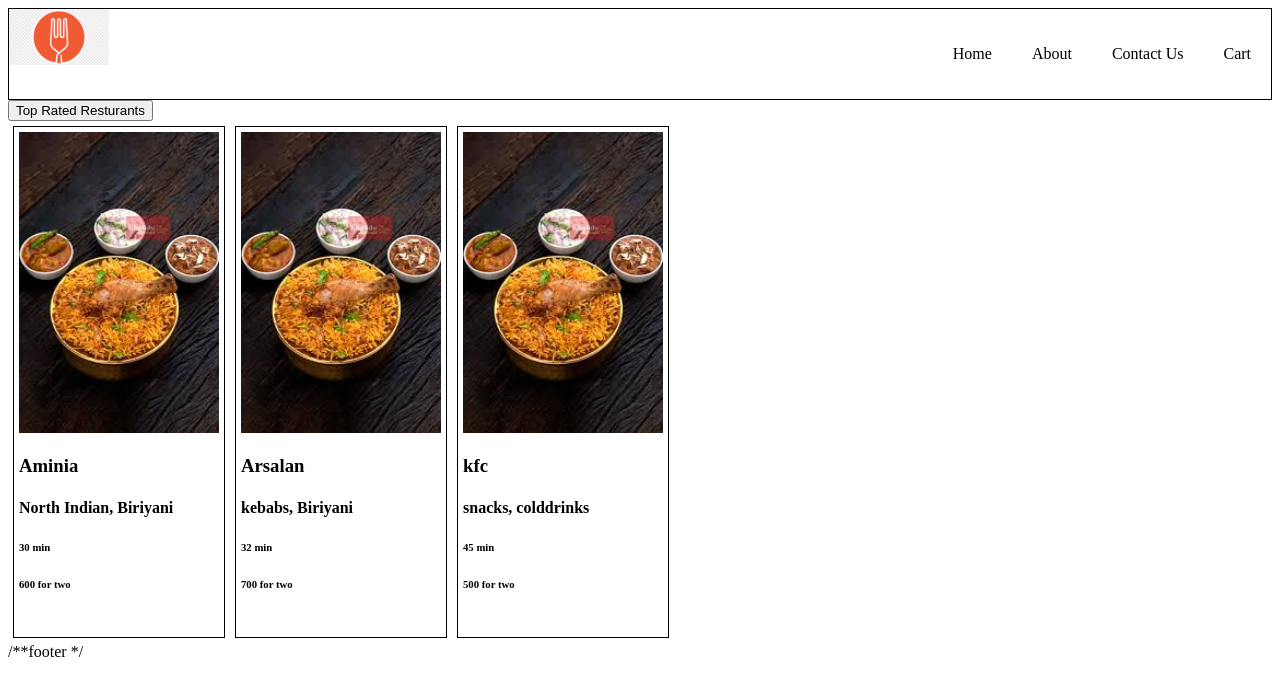
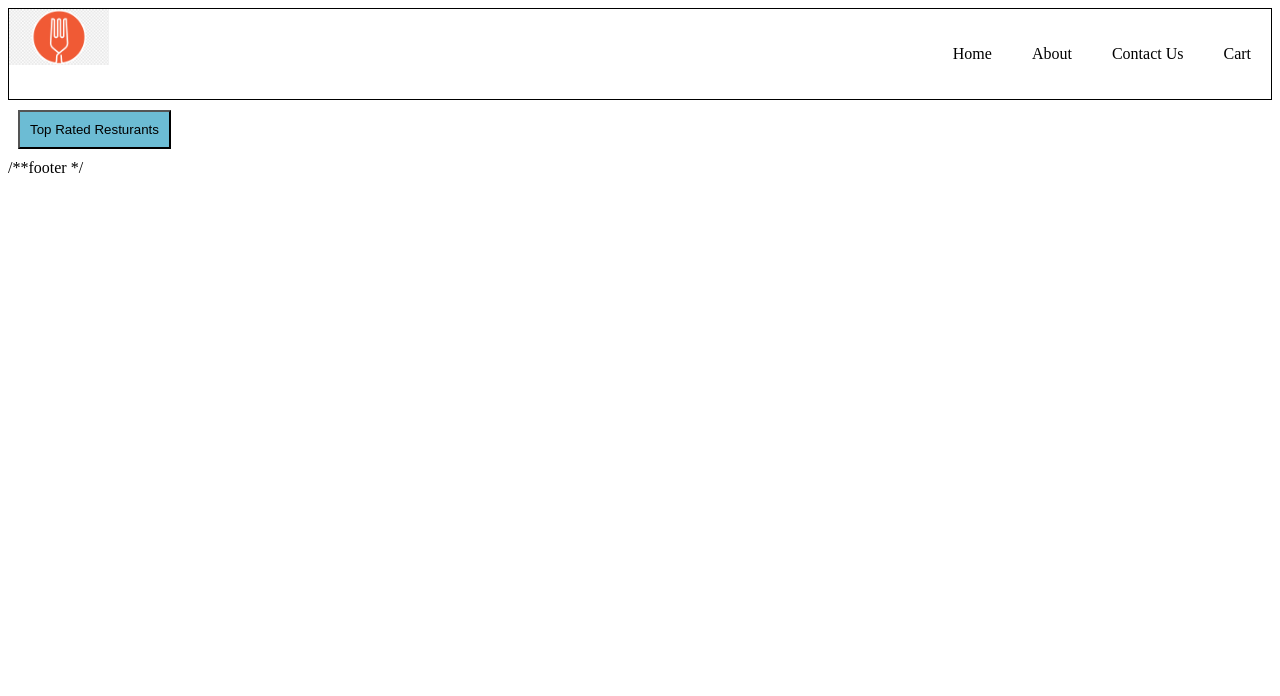
Before and after one commit to dity51028/namaste-react, a React (Vite) app: page / in a window 1280 px wide. Shown: the top 696 px of the page. Built offline with nearby package versions, Linux system fonts and the light colour scheme.

Commit message:
using hooks

```diff
--- a/App.js
+++ b/App.js
@@ -1,7 +1,6 @@
 import React from 'react';
 import ReactDOM from 'react-dom/client'
-import logo from './assets/logo.png'
-import biriyani from './assets/biriyani.jpeg'
+
 
 import Header from './src/components/Header.jsx';
 import Body from './src/components/Body.jsx';
@@ -13,7 +12,6 @@ import Body from './src/components/Body.jsx';
 const AppALayout = () => {
   return(
     <div className='app'>
-
       <Header/>
       <Body/>
       /**footer */
--- a/index.css
+++ b/index.css
@@ -36,3 +36,10 @@
     width: 100%;
 
 }
+
+.filter-btn{
+    margin: 10px;
+    padding: 10px;
+    background-color: rgb(108, 188, 212);
+    cursor: pointer;
+}
--- a/src/components/Body.jsx
+++ b/src/components/Body.jsx
@@ -1,7 +1,47 @@
 import CardContainer from "./CardContainer";
+import { useState } from "react";
+
 
 
 const Body = () => {
+
+  const [listOfResturants,setListOfResturants] = useState([
+    {
+    data:{
+      id:"12345",
+      name:'KFC',
+      cuisine:["burger","biriyani","snacks"],
+      costForTwo:4000,
+      deliveryTime:36,
+      avgRating:"3.8"
+    }
+  },
+    {
+      data:
+      {
+      id:"12346",
+      name:'Dominos',
+      cuisine:["burger","chicken-wings","snacks"],
+      costForTwo:4500,
+      deliveryTime:36,
+      avgRating:"4.2"
+      }
+    },
+    {
+      data:
+      {
+      id:"12347",
+      name:'MCD',
+      cuisine:["burger","chicken-wings","snacks"],
+      costForTwo:500,
+      deliveryTime:40,
+      avgRating:"4.5"
+      }
+    },
+
+  ]);
+
+
     return (
       <div className='body'>
         <div className="filter">
@@ -9,27 +49,18 @@ const Body = () => {
           className="filter-btn"
           onClick={()=>{
             console.log("button clicked");
+            filteredList = listOfResturants.filter(res=>res.data.avgRating>4)
+            console.log(filteredList);
+            setListOfResturants(filteredList)
           }}
           >
             Top Rated Resturants
           </button>
         </div>
         <div className='res-container'>
-          <CardContainer
-          resName = "Aminia"
-          cuisine = "North Indian, Biriyani"
-          time = "30 min"
-          price = "600 for two"/>
-          <CardContainer
-          resName = "Arsalan"
-          cuisine = "kebabs, Biriyani"
-          time = "32 min"
-          price = "700 for two"/>
-          <CardContainer
-          resName = "kfc"
-          cuisine = "snacks, colddrinks"
-          time = "45 min"
-          price = "500 for two"/>
+          {listOfResturants.map((resturant)=>{
+            <CardContainer key={resturant.data.id} resData={resturant}/>
+          })}
 
         </div>
 
--- a/src/components/CardContainer.jsx
+++ b/src/components/CardContainer.jsx
@@ -1,15 +1,25 @@
 import biriyani from './../../assets/biriyani.jpeg'
 
 
-const CardContainer = ({resName,cuisine,time,price}) =>{
+const CardContainer = (props) =>{
+  const {resdata} = props;
+  const {
+    name,
+    avgRating,
+    cuisine,
+    costForTwo,
+    deliveryTime,
+
+  } = resdata?.data
     return(
       <div className='card-container'>
 
           <img className='img' src={biriyani}/>
-          <h3>{resName}</h3>
+          <h3>{name}</h3>
           <h4>{cuisine}</h4>
-          <h6>{time}</h6>
-          <h6>{price}</h6>
+          <h6>{deliveryTime}</h6>
+          <h6>{costForTwo/100} for two</h6>
+          <h6>{avgRating}</h6>
 
       </div>
     )
```
Also changed, not shown: 5 other files (tests, documents, lock files or other folders).
